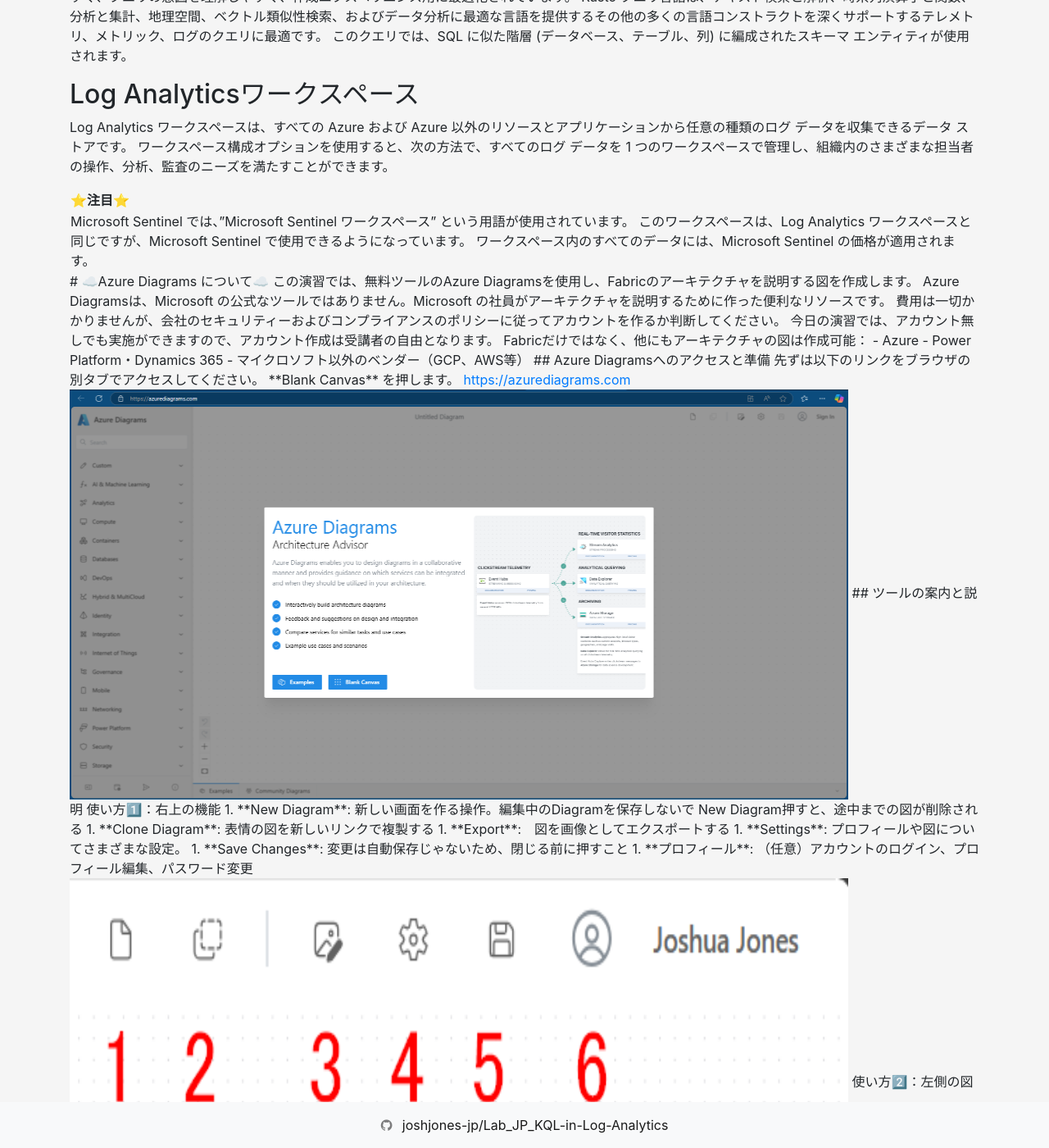
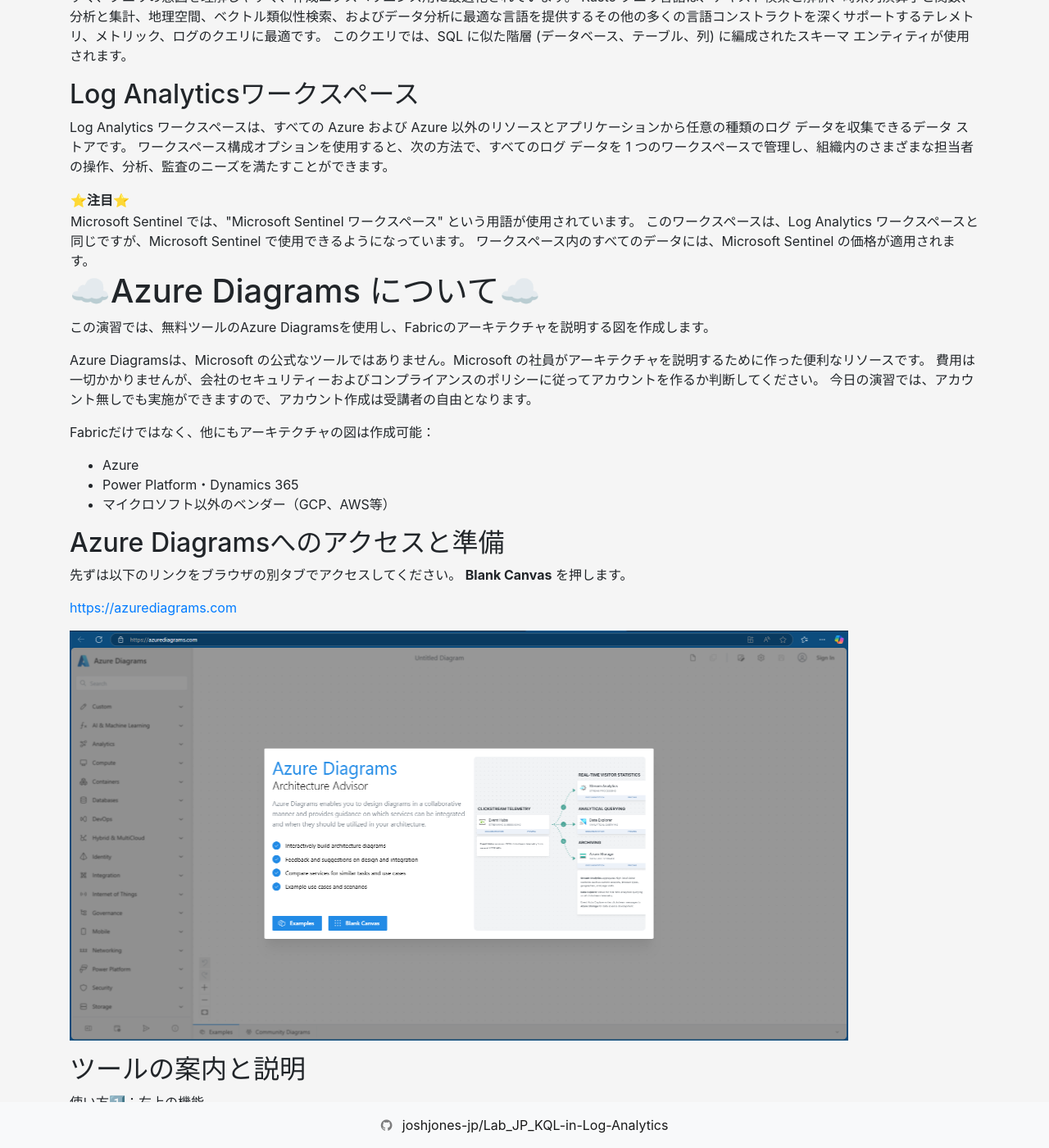
Before and after one commit to joshjones-jp/Lab_JP_KQL-in-Log-Analytics, a Jekyll site: the page built from KQL-LA演習.md, in a window 1280 px wide and 1400 px high, scrolled down 259 px. Shown: the whole window at 82% size. Built offline with Jekyll 4.4.1, drawn with Linux system fonts in a browser that asks for light colours; nearby versions of some CDN libraries; some of the changed text lies outside the part shown.

Commit message:
Update KQL-LA演習.md

```diff
--- a/KQL-LA演習.md
+++ b/KQL-LA演習.md
@@ -12,10 +12,6 @@ Kusto クエリ言語 (KQL) は、データの探索やパターンの検出、
 ## Log Analyticsワークスペース
 Log Analytics ワークスペースは、すべての Azure および Azure 以外のリソースとアプリケーションから任意の種類のログ データを収集できるデータ ストアです。 ワークスペース構成オプションを使用すると、次の方法で、すべてのログ データを 1 つのワークスペースで管理し、組織内のさまざまな担当者の操作、分析、監査のニーズを満たすことができます。
 
-| ⭐注目⭐ |
-|-------------|
-| Microsoft Sentinel では、"Microsoft Sentinel ワークスペース" という用語が使用されています。 このワークスペースは、Log Analytics ワークスペースと同じですが、Microsoft Sentinel で使用できるようになっています。 ワークスペース内のすべてのデータには、Microsoft Sentinel の価格が適用されます。     |
-
 <table>
   <tr>
     <th>⭐注目⭐</th>
@@ -23,7 +19,7 @@ Log Analytics ワークスペースは、すべての Azure および Azure 以
   <tr>
     <td>Microsoft Sentinel では、"Microsoft Sentinel ワークスペース" という用語が使用されています。 このワークスペースは、Log Analytics ワークスペースと同じですが、Microsoft Sentinel で使用できるようになっています。 ワークスペース内のすべてのデータには、Microsoft Sentinel の価格が適用されます。</td>
   </tr>
-
+</table>
 
 
 
```
